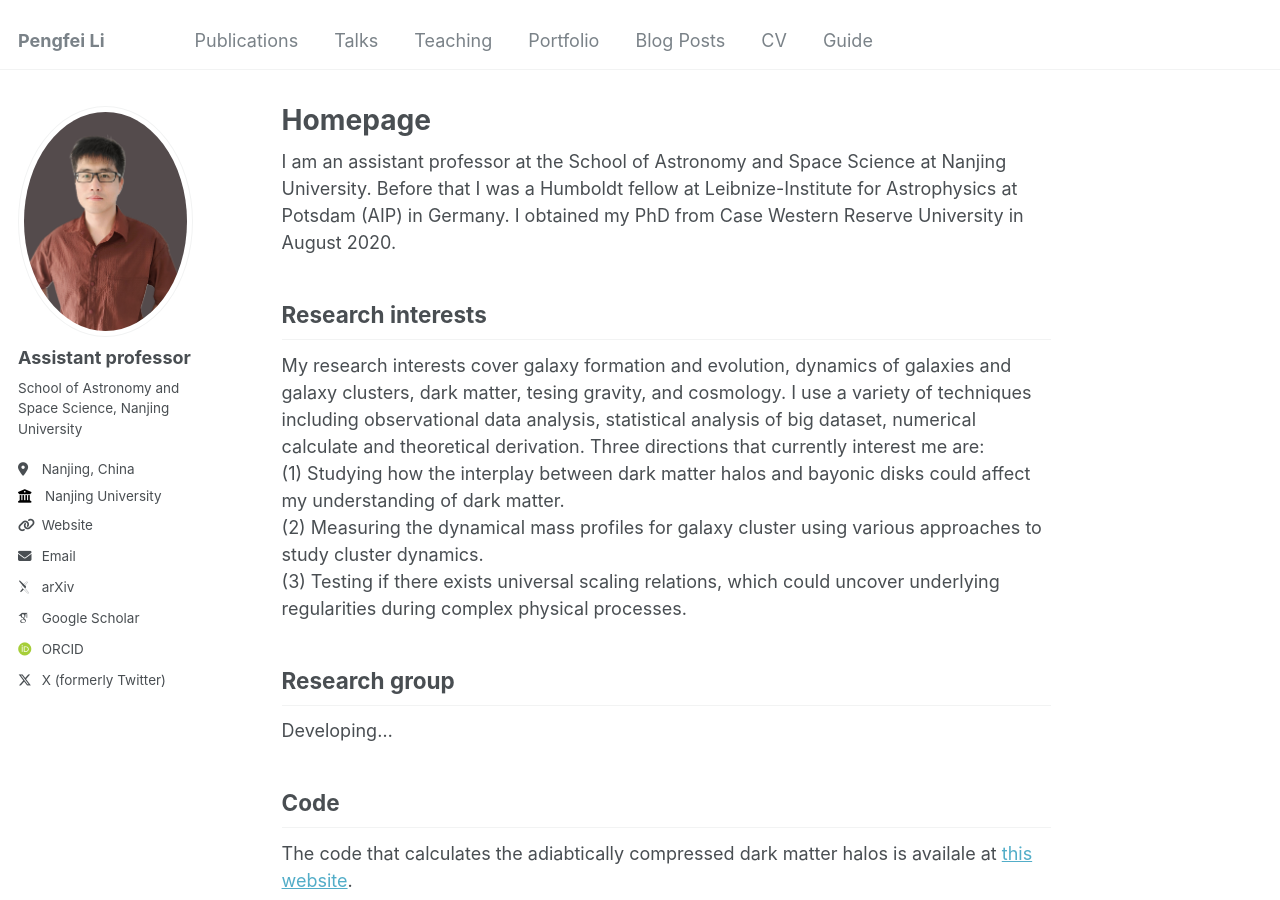
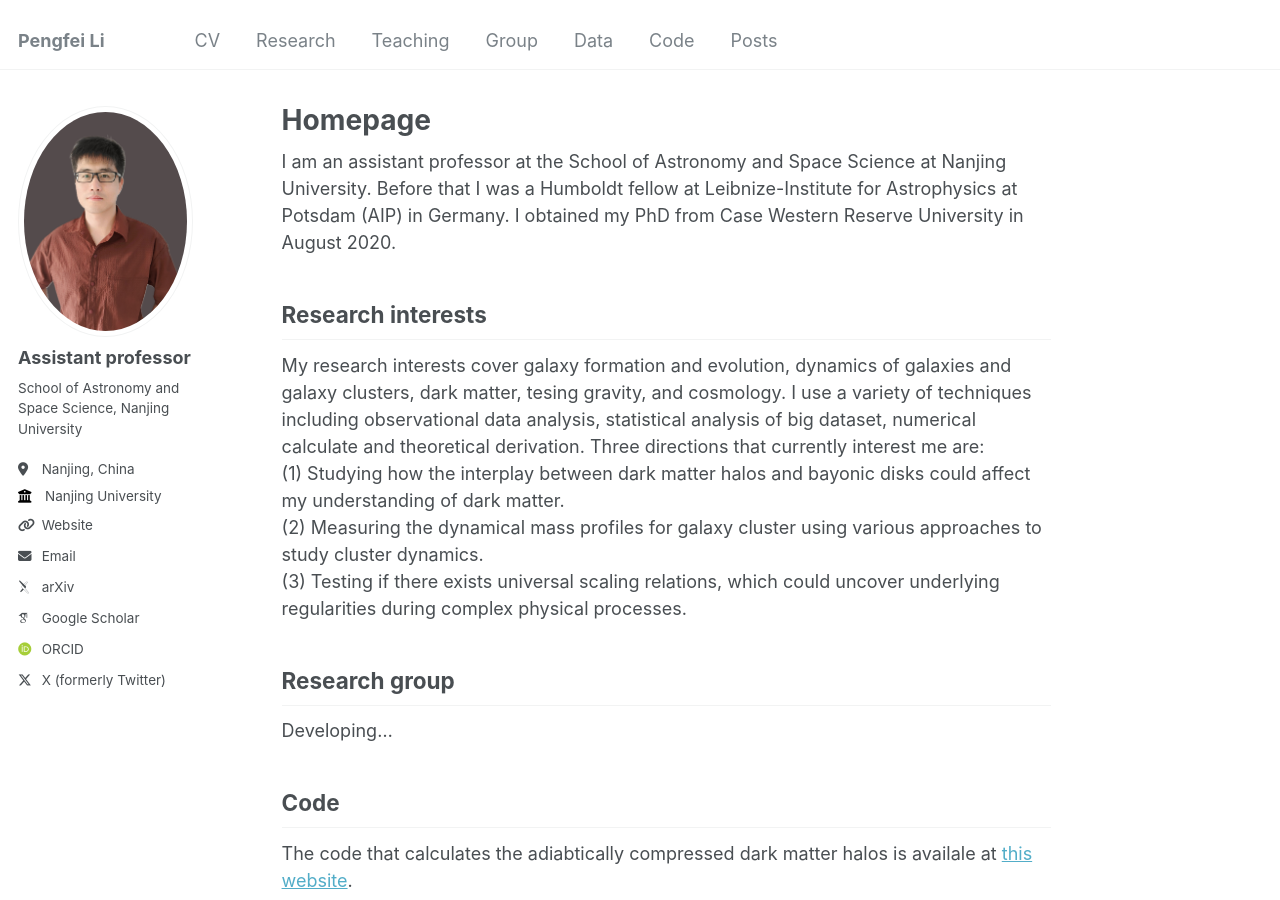
Before and after one commit to PengfeiLi0606/pengfeili0606.github.io, a Jekyll site: the page built from _pages/about.md, in a window 1280 px wide and 900 px high. Built offline with Jekyll 4.4.1, drawn with Linux system fonts in a browser that asks for light colours; some web fonts are replaced.

Commit message:
Update navigation.yml

```diff
--- a/_data/navigation.yml
+++ b/_data/navigation.yml
@@ -5,23 +5,24 @@
 # prevent it from being included in the site.
 
 main:
-  - title: "Publications"
+
+  - title: "CV"
+    url: /cv/
+
+  - title: "Research"
     url: /publications/
-
-  - title: "Talks"
-    url: /talks/
 
   - title: "Teaching"
     url: /teaching/
 
-  - title: "Portfolio"
+  - title: "Group"
     url: /portfolio/
 
-  - title: "Blog Posts"
+  - title: "Data"
+    url: /talks/
+
+  - title: "Code"
+    url: /markdown/
+
+  - title: "Posts"
     url: /year-archive/
-
-  - title: "CV"
-    url: /cv/
-
-  - title: "Guide"
-    url: /markdown/
```
